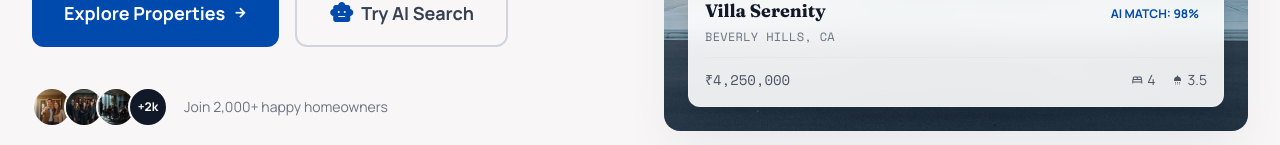
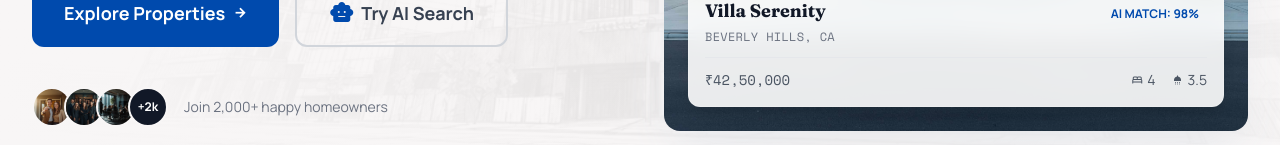
Before and after one commit to cambliss/odibrick-realestate, a React (Vite) app in the folder frontend/: page / in a window 1280 px wide. Shown: the part 655-800 px from the top of the page. Built offline with nearby package versions, Linux system fonts and the light colour scheme; no server answers.

Commit message:
Set the architectural sketch image as the background

```diff
--- a/frontend/src/components/home/HeroSection.tsx
+++ b/frontend/src/components/home/HeroSection.tsx
@@ -37,6 +37,16 @@ const HeroSection: React.FC = () => {
 
   return (
     <section className="relative bg-[#F8F6F6] pt-20 pb-32 overflow-hidden">
+      {/* Background City Sketch Image */}
+      <div className="absolute inset-0 z-0 select-none pointer-events-none">
+        <img
+          src="/hero-bg.jpg"
+          alt=""
+          className="w-full h-full object-cover object-center opacity-[0.07]"
+        />
+        <div className="absolute inset-0 bg-gradient-to-r from-[#F8F6F6] via-transparent to-[#F8F6F6]/50" />
+      </div>
+
         {/* Background decorative blurs */}
         <motion.div
           animate={prefersReducedMotion ? {} : {
@@ -146,7 +156,7 @@ const HeroSection: React.FC = () => {
                       </div>
                     </div>
                     <div className="border-t border-[#e5e7eb] pt-3 flex items-center justify-between">
-                      <span className="font-space-mono text-sm text-[#4b5563]">₹4,250,000</span>
+                      <span className="font-space-mono text-sm text-[#4b5563]">₹42,50,000</span>
                       <div className="flex items-center gap-4 text-[#4b5563]">
                         <div className="flex items-center gap-1">
                           <span className="font-material-icons text-xs" aria-hidden="true">bed</span>
```
Also changed, not shown: frontend/Assets/hero-bg.jpg (added), frontend/public/hero-bg.jpg (added).
